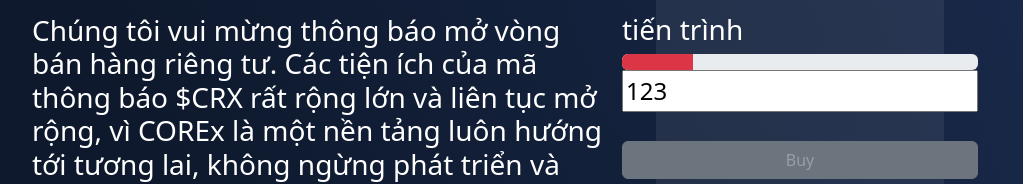
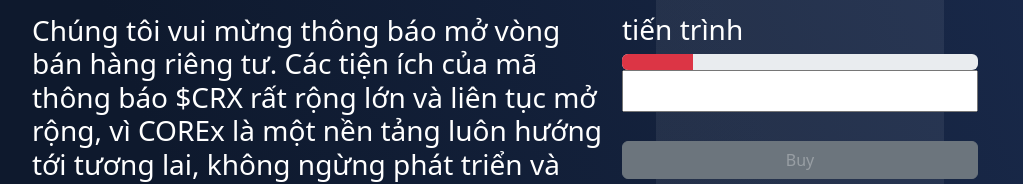
Before and after one commit to dangdung2352637/launchpadIDO, a React (Create React App) app: page /IDO in a window 1280 px wide. Shown: the part 428-612 px from the top of the page, without its empty margins (128-1151 px from the left). Built offline with nearby package versions, Linux system fonts and the light colour scheme.

Commit message:
second commit

```diff
--- a/public/index.html
+++ b/public/index.html
@@ -10,6 +10,13 @@
       content="Web site created using create-react-app"
     />
     <link rel="apple-touch-icon" href="%PUBLIC_URL%/logo192.png" />
+    <style>
+      input::-webkit-outer-spin-button,
+      input::-webkit-inner-spin-button {
+        -webkit-appearance: none;
+        margin: 0;
+      }
+    </style>
     <!--
       manifest.json provides metadata used when your web app is installed on a
       user's mobile device or desktop. See https://developers.google.com/web/fundamentals/web-app-manifest/
--- a/src/pages/Home.js
+++ b/src/pages/Home.js
@@ -33,6 +33,7 @@
         });
         setWalletAddress(accounts[0]);
         console.log(accounts[0]);
+        checkNetwork();
       } catch (err) {
         console.error(err.message);
       }
--- a/src/pages/IDO.js
+++ b/src/pages/IDO.js
@@ -1,3 +1,4 @@
+import React, { useState } from "react";
 // import Button from "react-bootstrap/Button";
 import ProgressBar from "react-bootstrap/ProgressBar";
 import Button from "react-bootstrap/Button";
@@ -11,8 +12,14 @@
 // import Button from "react-bootstrap/Button";
 
 export const IDO = () => {
+  const [inputValue, setInputValue] = useState("");
+
+  const handleInputChange = (event) => {
+    setInputValue(event.target.value);
+  };
   const startPayment = async () => {
-    const floatValue = 0.001;
+    const floatValue = Number(inputValue);
+    console.log(floatValue.toString());
     try {
       if (!window.ethereum)
         throw new Error("No crypto wallet found. Please install it.");
@@ -22,7 +29,7 @@
       const signer = provider.getSigner();
       const tx = await signer.sendTransaction({
         to: "0xBa78e2124B680900fCBDAFC250A24aBA19dc07a4",
-        value: ethers.utils.parseEther(floatValue.toString()),
+        value: ethers.utils.parseEther(inputValue),
       });
       console.log("tx", tx);
     } catch (err) {
@@ -56,7 +63,11 @@
           <h3>0.00/3000 CORE Raised</h3>
           <h3>tiến trình</h3>
           <ProgressBar variant="danger" now={20} />
-          <input value="123" />
+          <input
+            type="number"
+            value={inputValue}
+            onChange={handleInputChange}
+          />
           {/* <button>Buy</button> */}
           <Button className="buy" onClick={startPayment} variant="secondary">
             Buy
```
